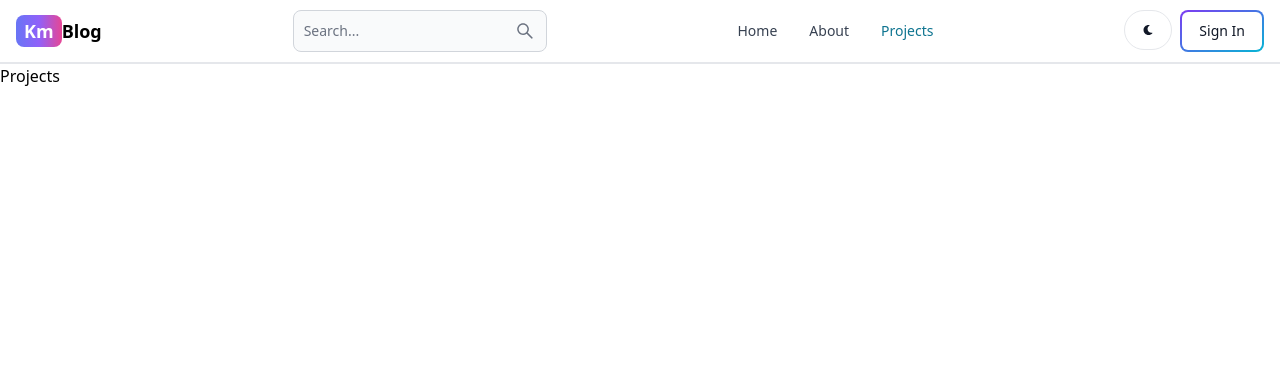
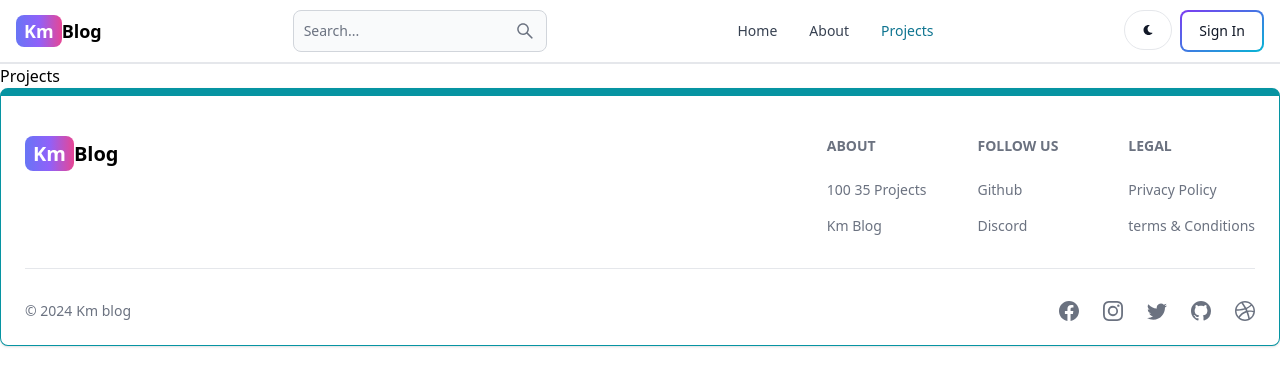
Before and after one commit to kubirthan/Blog-App, a React (Vite) app in the folder client/: page /projects in a window 1280 px wide. Shown: the top 386 px of the page. Built offline with nearby package versions, Linux system fonts and the light colour scheme.

Commit message:
Complete the footer component

```diff
--- a/client/src/App.jsx
+++ b/client/src/App.jsx
@@ -7,6 +7,7 @@
 import SignUp from './pages/SignUp'
 import Projects from './pages/Projects'
 import Header from './components/Header'
+import Footer from './components/Footer'
 
 export default function App() {
   return (
@@ -20,6 +21,7 @@
         <Route path='/sign-up' element={<SignUp/>} />
         <Route path='/projects' element={<Projects/>} />
       </Routes>
+      <Footer/>
     </BrowserRouter>
   )
 }
--- /dev/null
+++ b/client/src/components/Footer.jsx
@@ -0,0 +1,81 @@
+import React from "react";
+import { Footer } from "flowbite-react";
+import { Link } from "react-router-dom";
+import {BsFacebook, BsGithub, BsInstagram, BsTwitter, BsDribbble} from 'react-icons/bs'
+
+export default function FooterCom() {
+  return (
+  <Footer container className="border border-t-8 border-teal-500">
+    <div className="w-full max-w-7xl mx-auto">
+      <div className="grid w-full justify-between sm:flex md:grid-cols-1">
+        <div className="mt-5">
+          <Link to={"/"} className="self-center whitespace-nowrap text-lg sm:text-xl font-bold dark:text-white ">
+            <span className="px-2 py-1 bg-gradient-to-r from-indigo-500 via-purple-500 to-pink-500 rounded-lg text-white">
+              Km
+            </span>
+            Blog
+          </Link>
+        </div>
+        <div className="grid grid-cols-2 gap-6 mt-4 sm:grid-cols-3 sm:gap-6">
+            <div>
+            <Footer.Title title="About"/>
+            <Footer.LinkGroup col>
+                <Footer.Link
+                    href="https://www.100projects.com"
+                    target="_blank"
+                    rel="noopener noreferrer">
+                    100 35 Projects
+                </Footer.Link>
+                <Footer.Link
+                    href='/about'
+                    target="_blank"
+                    rel="noopener noreferrer">
+                    Km Blog
+                </Footer.Link>
+            </Footer.LinkGroup>
+            </div>
+            <div>
+            <Footer.Title title="follow us"/>
+            <Footer.LinkGroup col>
+                <Footer.Link
+                    href="https://www.github.com/kubirthan"
+                    target="_blank"
+                    rel="noopener noreferrer">
+                    Github
+                </Footer.Link>
+                <Footer.Link
+                    href='#'>
+                    Discord
+                </Footer.Link>
+            </Footer.LinkGroup>
+            </div>
+            <div>
+            <Footer.Title title="Legal"/>
+            <Footer.LinkGroup col>
+                <Footer.Link
+                    href="#">
+                    Privacy Policy
+                </Footer.Link>
+                <Footer.Link
+                    href='#' >
+                    terms &amp; Conditions
+                </Footer.Link>
+            </Footer.LinkGroup>
+            </div>
+        </div>
+      </div>
+      <Footer.Divider />
+      <div className="w-full sm:flex sm:items-center sm:justify-between">
+        <Footer.Copyright href="#" by="Km blog" year={new Date().getFullYear()}/>
+        <div className="flex gap-6 sm:mt-0 mt-4 sm:justify-center">
+            <Footer.Icon href="#" icon={BsFacebook}/>
+            <Footer.Icon href="#" icon={BsInstagram}/>
+            <Footer.Icon href="#" icon={BsTwitter}/>
+            <Footer.Icon href="#" icon={BsGithub}/>
+            <Footer.Icon href="#" icon={BsDribbble}/>
+        </div>
+      </div>
+    </div>
+  </Footer>
+  )
+}
```
